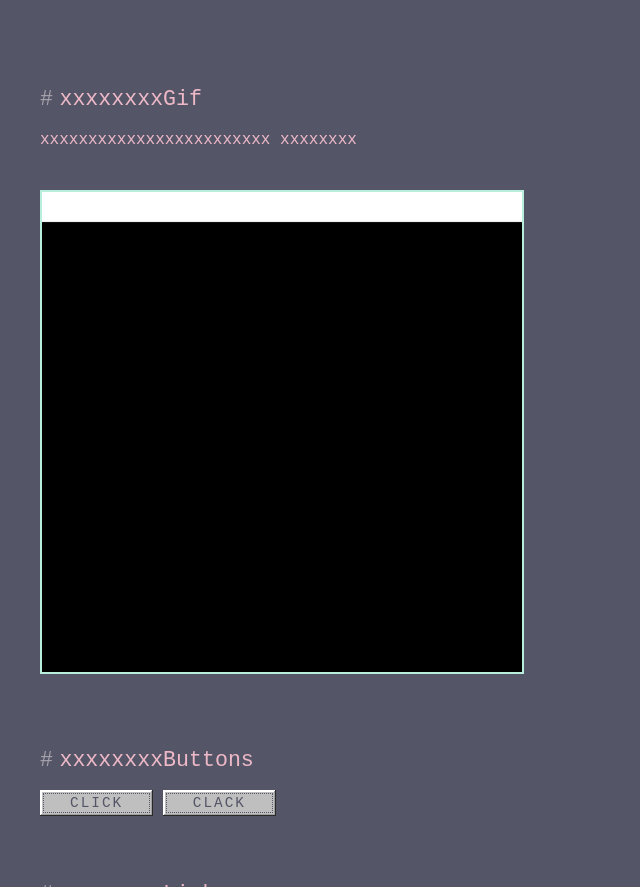
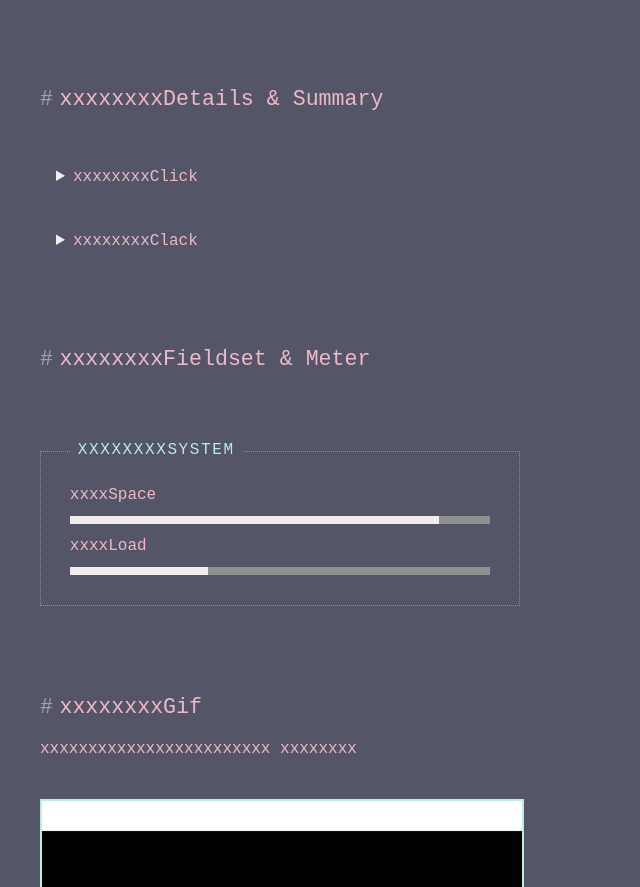
Before and after one commit to bxavaby/nea, a website: page entries/xxxxxxxx.html in a window 1280 px wide. Shown: the part 1745-2632 px from the top of the page, without its empty margins (0-640 px from the left). Drawn offline with Linux system fonts and the light colour scheme; a web font is replaced by a local one.

Commit message:
add: details&summary, fieldset&legend, meter

```diff
--- a/css/entries.css
+++ b/css/entries.css
@@ -308,7 +308,7 @@ video {
 }
 */
 
-/* + buttons && badges 2 */
+/* + buttons && links && badges 2 */
 button {
     font-family: "ShureTechMonoNerdFontMono-Regular", monospace;
     color: var(--bg);
@@ -361,6 +361,62 @@ button:active {
     opacity: 1;
 }
 
+/* Details & Summary */
+details {
+    margin-bottom: 1rem;
+}
+
+details > summary {
+    padding: 0.69rem 1rem;
+    cursor: pointer;
+    font-family: "DepartureMono", monospace;
+    color: var(--txt);
+    outline: none;
+}
+
+details > summary::marker {
+    color: var(--acc);
+}
+
+/* Fieldset & Legend */
+fieldset {
+    border: 1px dotted var(--ter);
+    padding: 1.2rem 1.8rem;
+    margin: 1.5rem 0;
+    max-width: 420px;
+}
+
+legend {
+    font-family: "DepartureMono", monospace;
+    font-weight: normal;
+    padding: 0 0.5rem;
+    color: var(--sec);
+    text-transform: uppercase;
+    letter-spacing: 0.1em;
+}
+
+/* Meter */
+meter {
+    width: 100%;
+    height: 1rem;
+}
+
+meter::-webkit-meter-bar {
+    background: var(--ter);
+    border: none;
+    border-radius: 0;
+}
+
+meter::-webkit-meter-optimum-value,
+meter::-webkit-meter-suboptimum-value,
+meter::-webkit-meter-even-less-good-value {
+    background: var(--acc);
+}
+
+meter::-moz-meter-bar {
+    background: var(--acc);
+}
+
 /* Larger screens */
 @media (min-width: 540px) {
     h1 {
--- a/entries/xxxxxxxx.html
+++ b/entries/xxxxxxxx.html
@@ -103,6 +103,42 @@ func main() {
 
             <br />
 
+            <h3>xxxxxxxxDetails & Summary</h3>
+            <br />
+            <details>
+                <summary>xxxxxxxxClick</summary>
+                <p>
+                    xxxxxx xxxxxxxx xxxxxxxxxxxxxxxxxx xx xxxxxx xxxxxxxx
+                    xxxxxxxxxxxxxxx
+                </p>
+            </details>
+            <details>
+                <summary>xxxxxxxxClack</summary>
+                <p>xxxxxx xxxxxxxx xxxxxxxxxxxxxxx</p>
+            </details>
+
+            <br />
+
+            <h3>xxxxxxxxFieldset & Meter</h3>
+            <br />
+            <fieldset>
+                <legend>xxxxxxxxSystem</legend>
+                <label for="disk-space">xxxxSpace</label>
+                <meter id="disk-space" value="0.88">88%</meter><br />
+                <label for="cpu-load">xxxxLoad</label>
+                <meter
+                    id="cpu-load"
+                    value="0.33"
+                    low="0.3"
+                    high="0.8"
+                    optimum="0.5"
+                >
+                    33%
+                </meter>
+            </fieldset>
+
+            <br />
+
             <h3>xxxxxxxxGif</h3>
             <p>xxxxxxxxxxxxxxxxxxxxxxxx xxxxxxxx</p>
             <img src="../assets/gifs/l.gif" alt="xxx" loading="lazy" />
@@ -145,6 +181,8 @@ func main() {
                 >Void</a
             >
 
+            <br /><br />
+
             <a href="#top" class="back-to-top" aria-label="Back to top"
                 >xxxxxxxxRise</a
             >
```
